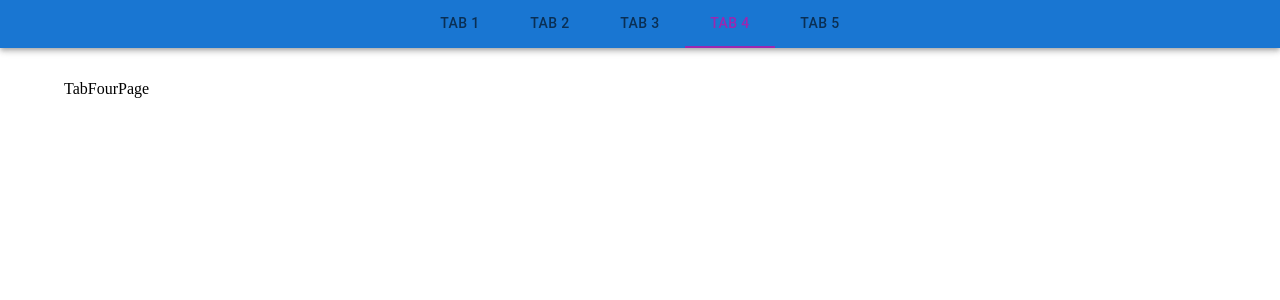
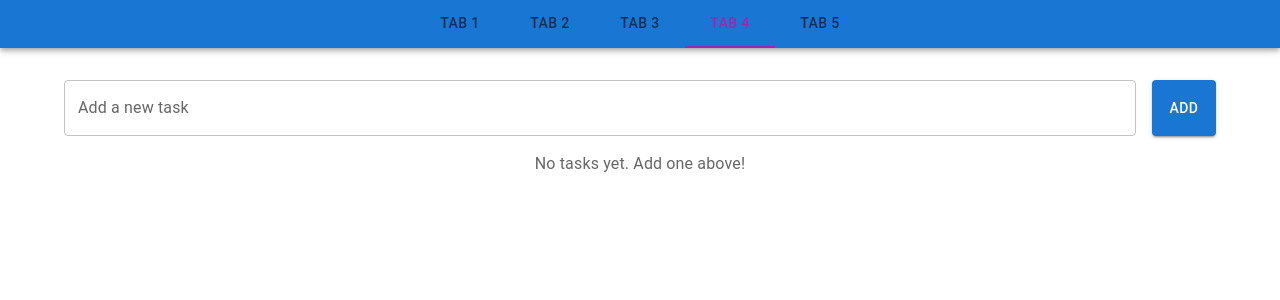
Before and after one commit to Mandar-Pandya/practical-task-Infilon, a React (Vite) app: page /tab4 in a window 1280 px wide. Shown: the top 300 px of the page. Built offline with nearby package versions, Linux system fonts and the light colour scheme.

Commit message:
feat: add todo functionality

```diff
--- a/src/pages/TabFourPage.jsx
+++ b/src/pages/TabFourPage.jsx
@@ -1,7 +1,79 @@
-import React from "react";
+import {
+  Box,
+  TextField,
+  Button,
+  List,
+  ListItem,
+  ListItemText,
+  Typography,
+} from "@mui/material";
+import { useState } from "react";
+import { useDispatch, useSelector } from "react-redux";
+import { addTodo } from "../redux/todoSlice";
 
 const TabFourPage = () => {
-  return <div>TabFourPage</div>;
+  const dispatch = useDispatch();
+  const todos = useSelector((state) => state.todo.todos);
+  const [inputValue, setInputValue] = useState("");
+
+  const handleAddTodo = () => {
+    if (inputValue.trim()) {
+      dispatch(addTodo({ id: Date.now(), title: inputValue }));
+      setInputValue("");
+    }
+  };
+
+  const handleDeleteTodo = (id) => {
+    console.log(id);
+  };
+  return (
+    <Box>
+      <Box display="flex" gap={2} mb={2}>
+        <TextField
+          label="Add a new task"
+          variant="outlined"
+          value={inputValue}
+          onChange={(e) => setInputValue(e.target.value)}
+          onKeyPress={(e) => e.key === "Enter" && handleAddTodo()}
+          fullWidth
+        />
+        <Button variant="contained" color="primary" onClick={handleAddTodo}>
+          Add
+        </Button>
+      </Box>
+      {todos.length > 0 && (
+        <List sx={{ maxHeight: "400px", overflow: "auto" }}>
+          {todos.map((todo, index) => (
+            <ListItem
+              key={index}
+              secondaryAction={
+                <Button
+                  edge="end"
+                  onClick={() => handleDeleteTodo(todo?.id)}
+                  aria-label="delete"
+                >
+                  delete
+                </Button>
+              }
+            >
+              <ListItemText primary={todo?.title} />
+            </ListItem>
+          ))}
+        </List>
+      )}
+
+      {todos.length === 0 && (
+        <Typography
+          variant="body1"
+          color="text.secondary"
+          textAlign="center"
+          mt={2}
+        >
+          No tasks yet. Add one above!
+        </Typography>
+      )}
+    </Box>
+  );
 };
 
 export default TabFourPage;
--- a/src/redux/store.js
+++ b/src/redux/store.js
@@ -1,5 +1,8 @@
 import { configureStore } from "@reduxjs/toolkit";
+import todoReducer from "./todoSlice";
 
 export const store = configureStore({
-  reducer: {},
+  reducer: {
+    todo: todoReducer,
+  },
 });
--- /dev/null
+++ b/src/redux/todoSlice.js
@@ -0,0 +1,18 @@
+import { createSlice } from "@reduxjs/toolkit";
+
+const initialState = {
+  todos: [],
+};
+
+export const todoSlice = createSlice({
+  name: "todo",
+  initialState,
+  reducers: {
+    addTodo: (state, action) => {
+      state.todos.push(action.payload);
+    },
+  },
+});
+
+export const { addTodo, removeTodo } = todoSlice.actions;
+export default todoSlice.reducer;
```
